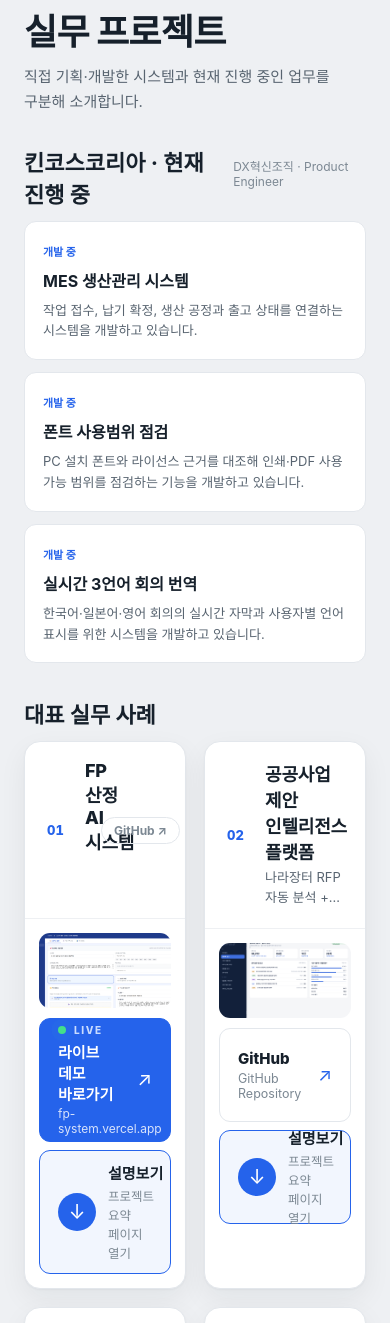
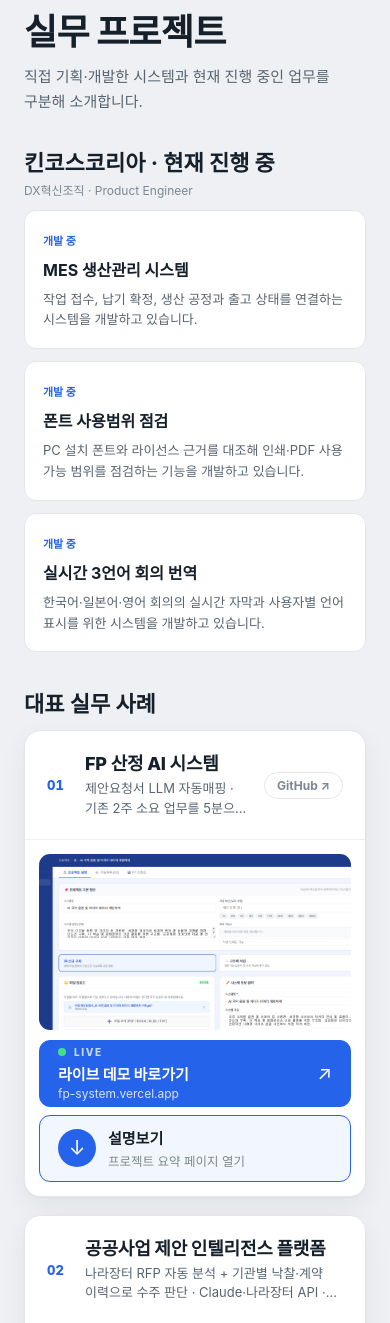
Before and after one commit to rjaekawpxm1-netizen/junsu-portfolio, a plain HTML site: page index.html in a window 390 px wide. Shown: the part 1107-2430 px from the top of the page. Drawn offline with nearby package versions, Linux system fonts and the light colour scheme; a web font is replaced by a local one.

Commit message:
모바일 프로젝트 카드 한 열 배치 개선

```diff
--- a/index.html
+++ b/index.html
@@ -30,9 +30,11 @@
       .pf-mini-grid, .pf-list { grid-template-columns: 1fr; }
       .pf-nav { gap: 14px !important; font-size: 12px !important; }
       .pf-hero h1 { font-size: 58px !important; }
-      .pf-card { min-width: 0 !important; }
+      .pf-card { min-width: 0 !important; flex: 1 1 100% !important; }
       .pf-card-media { min-width: 0 !important; }
       .pf-card-links { min-width: 0 !important; }
+      .pf-current-header { display: block !important; }
+      .pf-current-header span { display: block; margin-top: 4px; }
     }
   </style>
 </helmet>
@@ -81,7 +83,7 @@
       <p style="font-size: 15px; color: #586470; line-height: 1.65; margin: 10px 0 0;">직접 기획·개발한 시스템과 현재 진행 중인 업무를 구분해 소개합니다.</p>
 
       <div style="margin-top: 30px;">
-        <div style="display: flex; align-items: baseline; gap: 12px; margin-bottom: 12px;">
+        <div class="pf-current-header" style="display: flex; align-items: baseline; gap: 12px; margin-bottom: 12px;">
           <h3 style="font-size: 22px; margin: 0;">킨코스코리아 · 현재 진행 중</h3>
           <span style="font-size: 12px; color: #7c8893;">DX혁신조직 · Product Engineer</span>
         </div>
```
